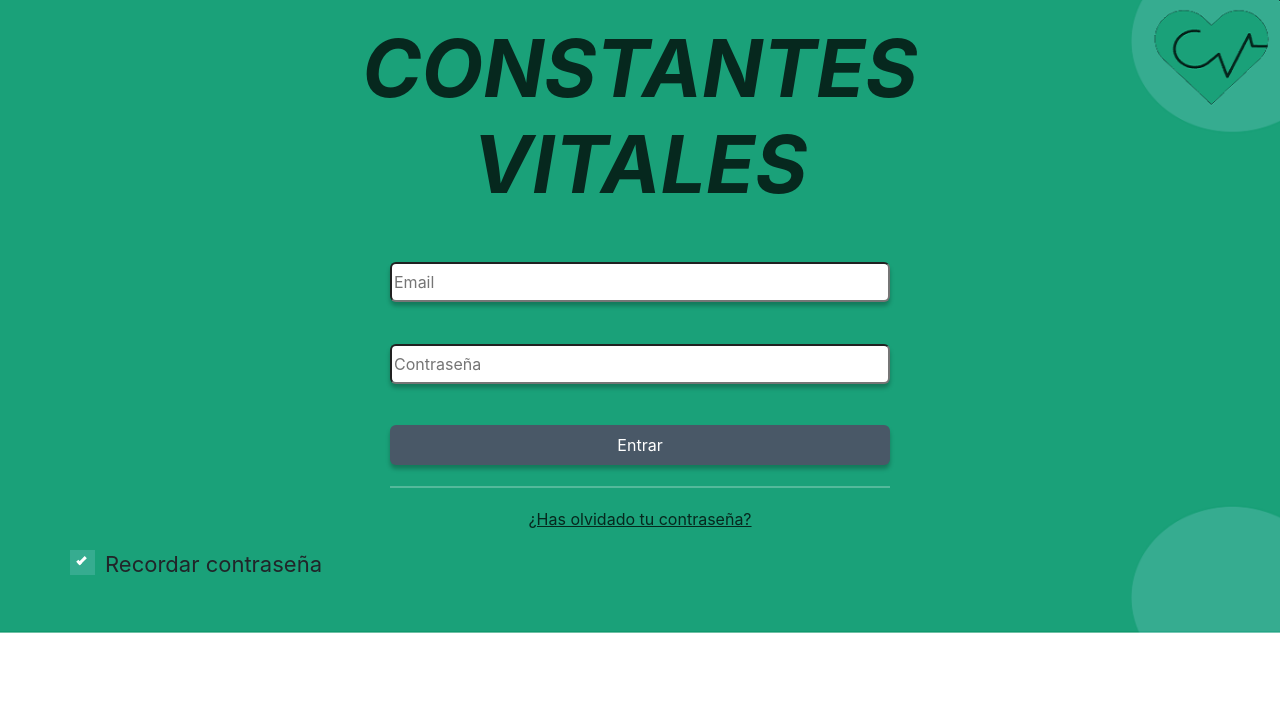
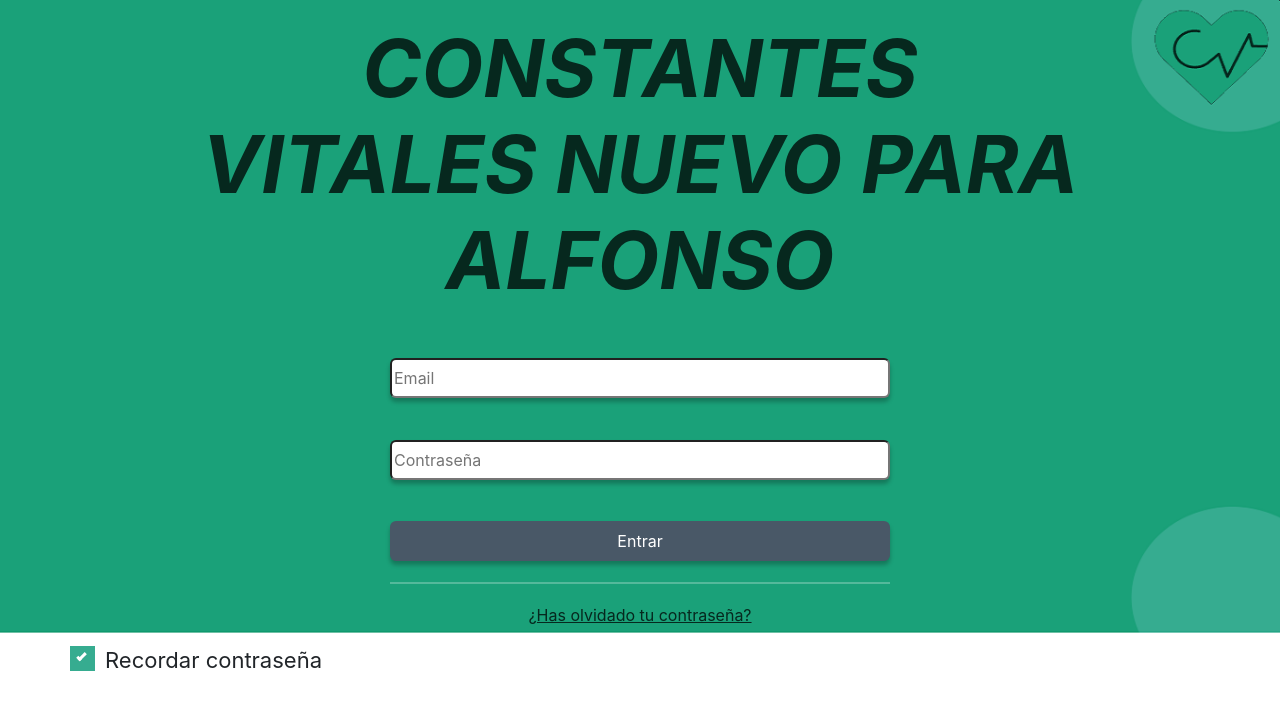
Before and after one commit to vigasi7/PROYECTO_CV, an Angular app in the folder CONSTANTES_VITALES/: page /login in a window 1280 px wide. Shown: the top 710 px of the page. Built offline with nearby package versions, Linux system fonts and the light colour scheme.

Commit message:
12/01/23 CUARTO COMMIT

```diff
--- a/CONSTANTES_VITALES/src/app/menus/login/login.component.html
+++ b/CONSTANTES_VITALES/src/app/menus/login/login.component.html
@@ -1,5 +1,5 @@
 <div class="container-fluid g-0">
-  <h3 class="titulo">CONSTANTES <br> VITALES</h3>
+  <h3 class="titulo">CONSTANTES <br> VITALES NUEVO PARA ALFONSO</h3>
   <input type="text" name="email" id="form-email" placeholder="Email"><br><br>
   <input type="password" name="contraseñas" id="form-contraseña" placeholder="Contraseña"><br><br>
   <a href="/home">
```
